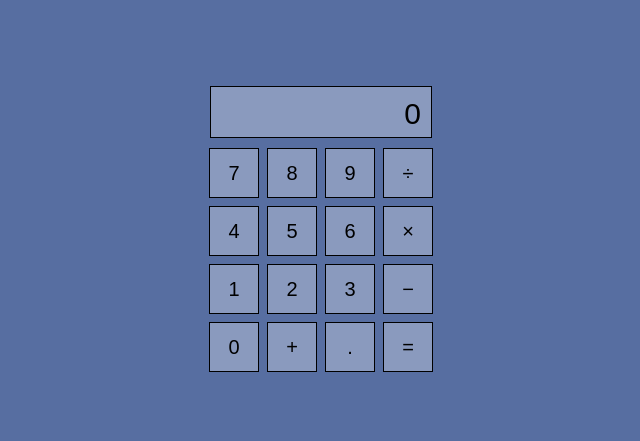
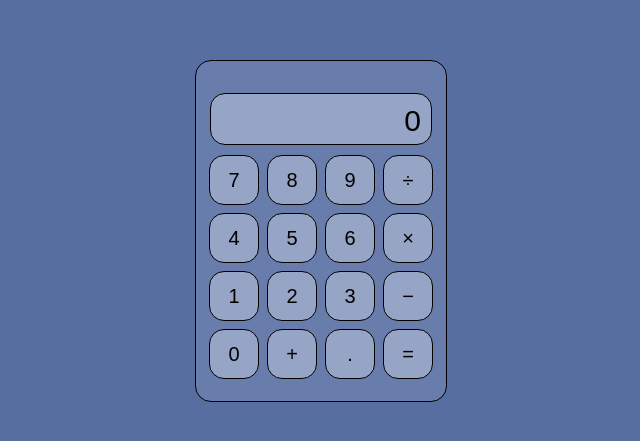
Before and after one commit to juntyyzx/Simple-calculator, a plain HTML site: page index.html in a window 1280 px wide. Shown: the part 177-618 px from the top of the page, without its empty margins (319-959 px from the left). Drawn offline with Linux system fonts and the light colour scheme.

Commit message:
I've added a frame to calculator.

```diff
--- a/index.html
+++ b/index.html
@@ -7,10 +7,11 @@
     <link rel="stylesheet" href="styles.css">
 </head>
 <body>
-    <div class="wrapper">
+    <div>
+        <section class="calculator"></section><section><div class="wrapper">
         <section class="calc-display">
             0
-    </section>
+            </section>
 <section class="calc-buttons">
     <div class="calc-button-row">
             <button class="calc-button">7</button>
@@ -39,7 +40,9 @@
         <button class="calc-button">.</button>
         <button class="calc-button">&equals;</button>
     </div>
-        </section>
+        </section> </section></div>
+
+
 
 
 </div>
--- a/styles.css
+++ b/styles.css
@@ -1,14 +1,25 @@
 body {
     background-color: #1a3a80bb;
     font-family: Arial, sans-serif;
+    display: flex;
+    justify-content: center;
+    flex-direction: column;
+    align-items: center;
+    height: 100vh;
+
 }
 
 .wrapper {
+    width: 250px;
     display: flex;
     flex-direction: column;
     align-items: center;
     justify-content: center;
-    height: 100vh;
+    height: 340px;
+    background-color: rgba(255, 255, 255, 0.1);
+    border-radius: 16px;
+    border-color: #000000;
+    border: 1px solid #000000;
 }
 .calc-display {
     width: 200px;
@@ -18,7 +29,9 @@ body {
     text-align: right;
     padding: 10px;
     font-size: 30px;
+    margin-top: 14px;
     margin-bottom: 6px;
+    border-radius: 15px;
 }
 .calc-button-row {
     display: flex;
@@ -32,4 +45,6 @@ body {
     font-size: 20px;
     background-color: rgba(255, 255, 255, 0.3);
     border: 1px solid #000000;
+    border-radius: 15px;
+    cursor: pointer;
 }
```
